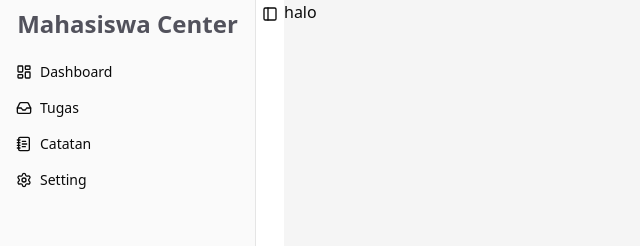
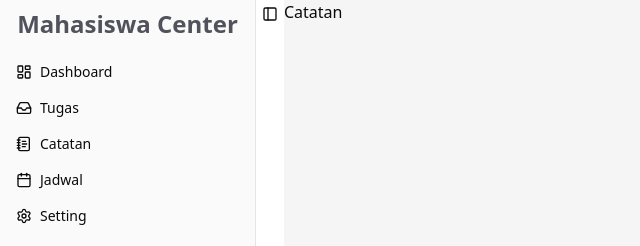
Before and after one commit to RenzWay/mahasiswa, a Next.js app: page /pages/catatan in a window 1280 px wide. Shown: the top 246 px of the page, without its empty margins (0-640 px from the left). Built offline with nearby package versions, Linux system fonts and the light colour scheme.

Commit message:
add some update

```diff
--- /dev/null
+++ b/src/app/pages/catatan/catatan.jsx
@@ -0,0 +1,8 @@
+"use client";
+export default function CatatanPage() {
+  return (
+    <section>
+      <h1>Catatan</h1>
+    </section>
+  );
+}
--- a/src/app/pages/catatan/page.js
+++ b/src/app/pages/catatan/page.js
@@ -1,3 +1,4 @@
+import CatatanPage from "./catatan";
 export default function Catatan() {
-  return <h1>halo</h1>;
+  return <CatatanPage></CatatanPage>;
 }
--- /dev/null
+++ b/src/app/pages/jadwal/jadwal.jsx
@@ -0,0 +1,7 @@
+export default function JadwalPage() {
+  return (
+    <section>
+      <h1>Jadwal</h1>
+    </section>
+  );
+}
--- /dev/null
+++ b/src/app/pages/jadwal/page.js
@@ -0,0 +1,5 @@
+import JadwalPage from "./jadwal";
+
+export default function Jadwal() {
+  return <JadwalPage></JadwalPage>;
+}
--- a/src/components/ui/AppSidebar.jsx
+++ b/src/components/ui/AppSidebar.jsx
@@ -38,6 +38,11 @@ export function AppSidebar() {
       icon: NotebookText,
     },
     {
+      name: "Jadwal",
+      loc: "/pages/jadwal",
+      icon: Calendar,
+    },
+    {
       name: "Setting",
       loc: "/pages/setting",
       icon: Settings,
```
